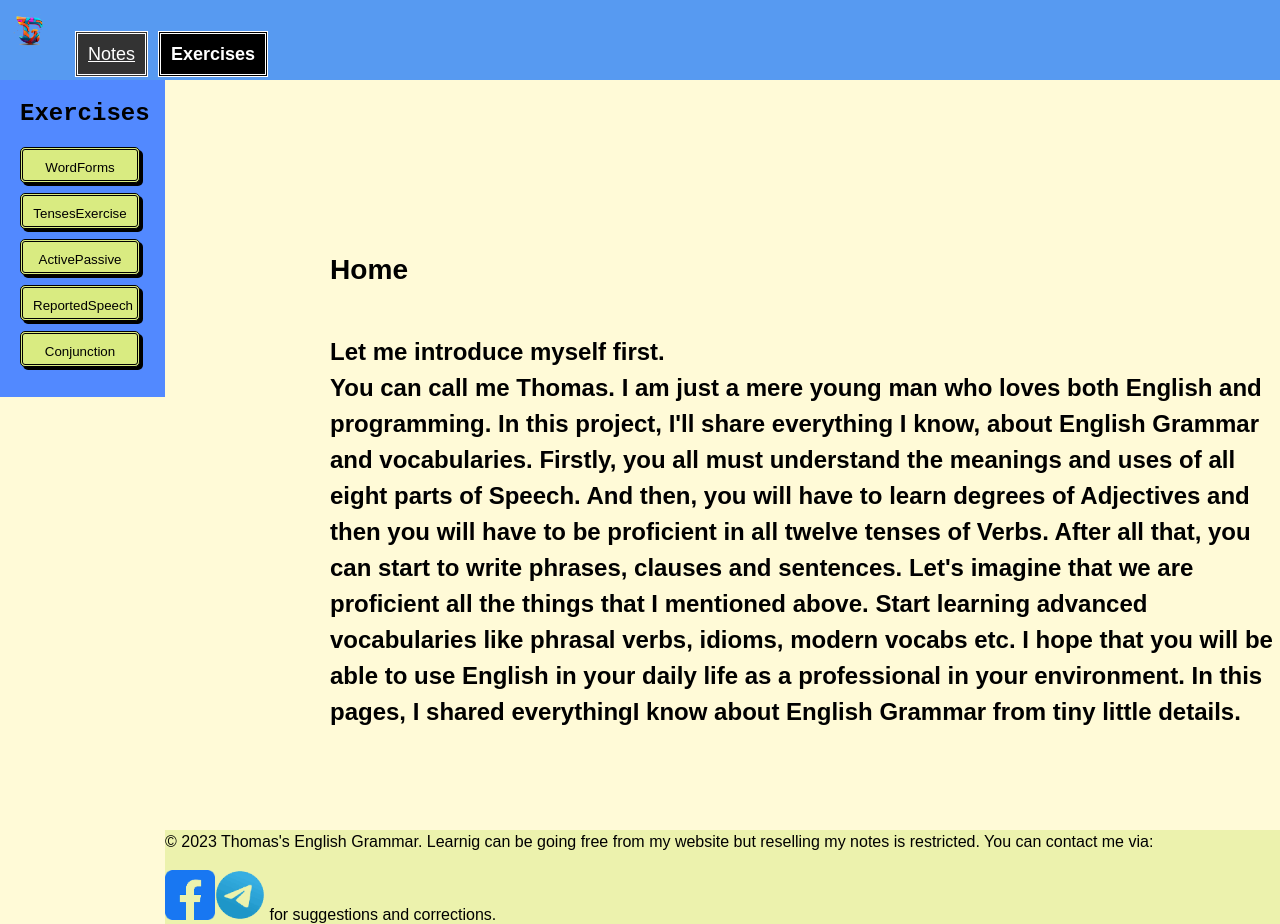
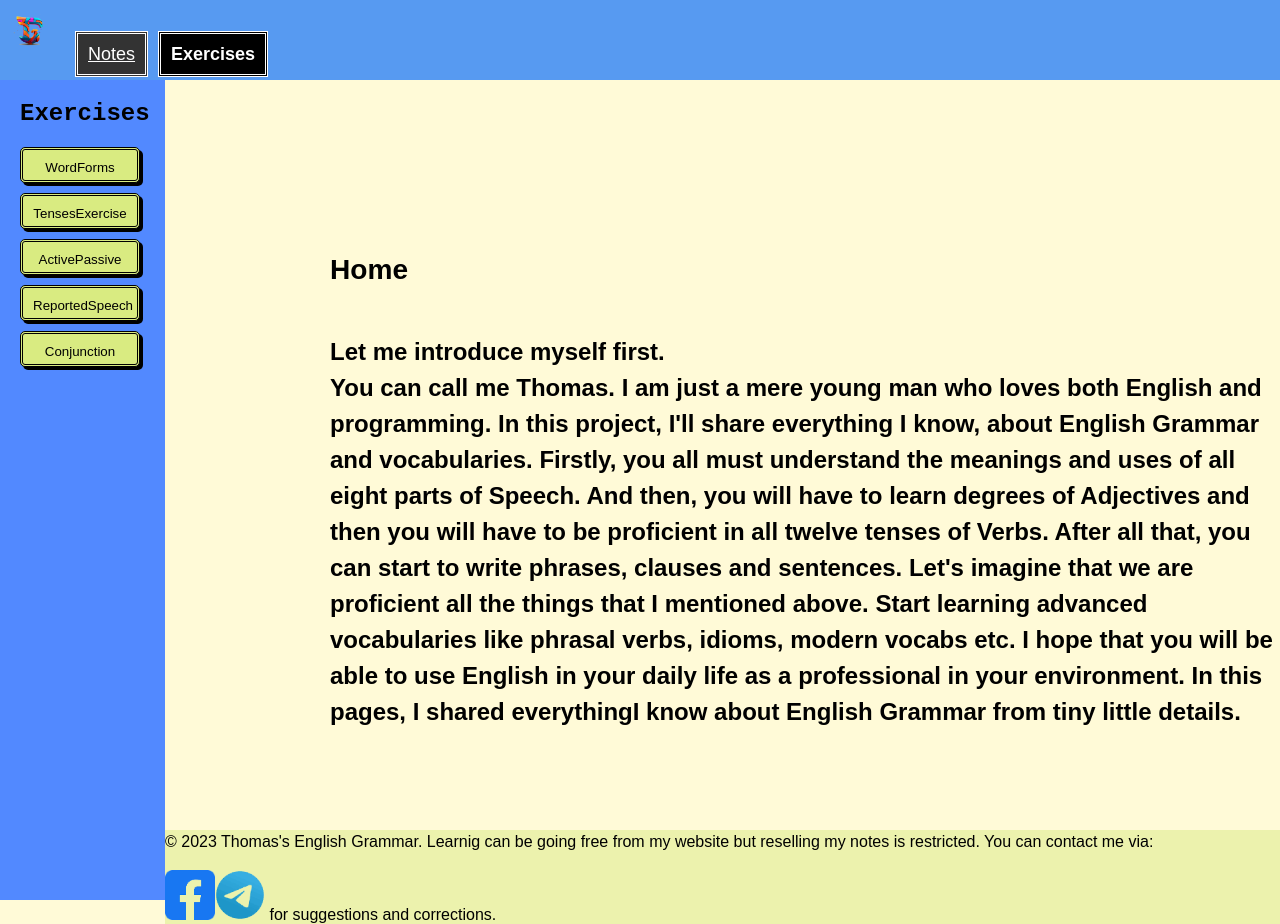
Before and after one commit to thomaslynn132/EnglishGrammar, a React (Create React App) app: page /Exercises in a window 1280 px wide. Built offline with nearby package versions, Linux system fonts and the light colour scheme.

Commit message:
layout update

```diff
--- a/src/App.css
+++ b/src/App.css
@@ -91,14 +91,14 @@ body {
   .left-side-nav {
     font-family: "Courier New", Courier, monospace;
     background-color: #5289ff;
-    position: absolute;
+    position: fixed;
     /* margin-top: 5px; */
     padding-left: 20px;
     padding-bottom: 20px;
     padding-right: 20px;
     padding-top: 0;
     width: 125px;
-    height: auto;
+    height: 100%;
   }
   .night-mode .left-side-nav {
     background-color: #333;
```
